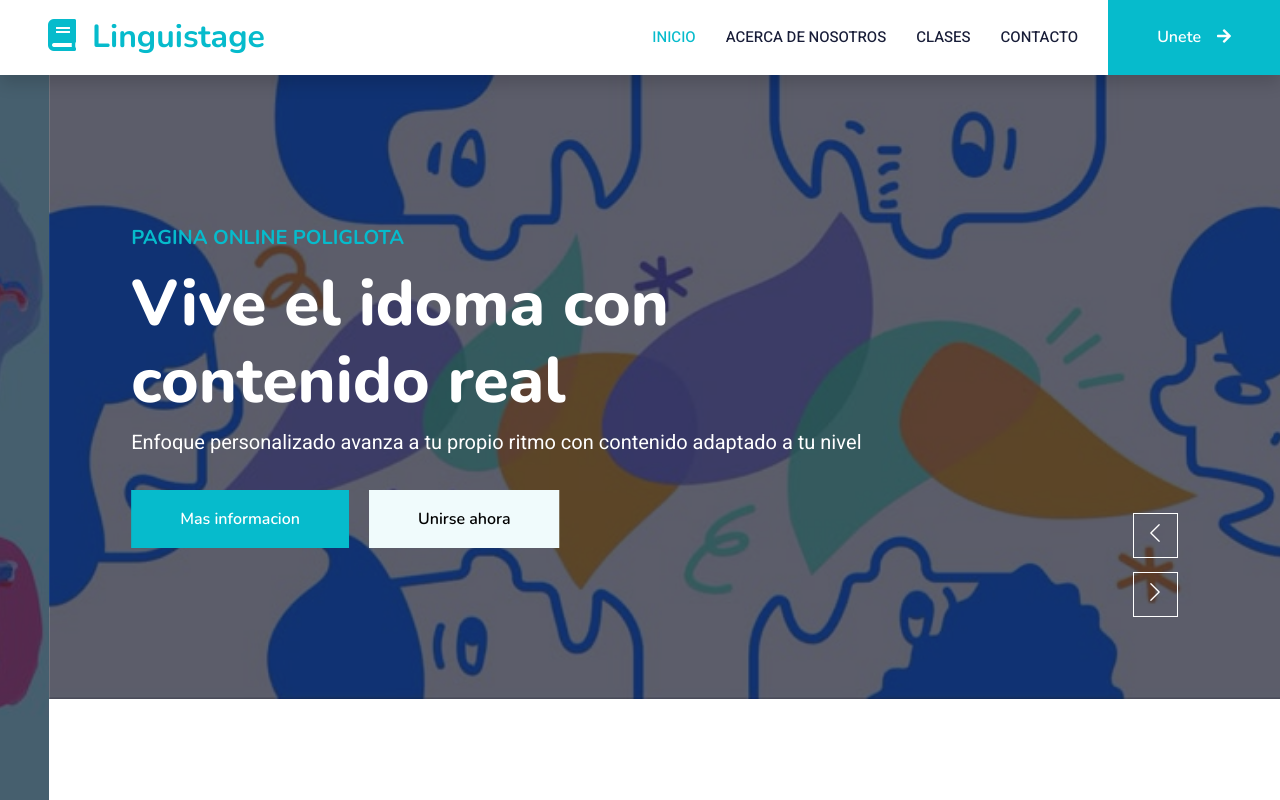
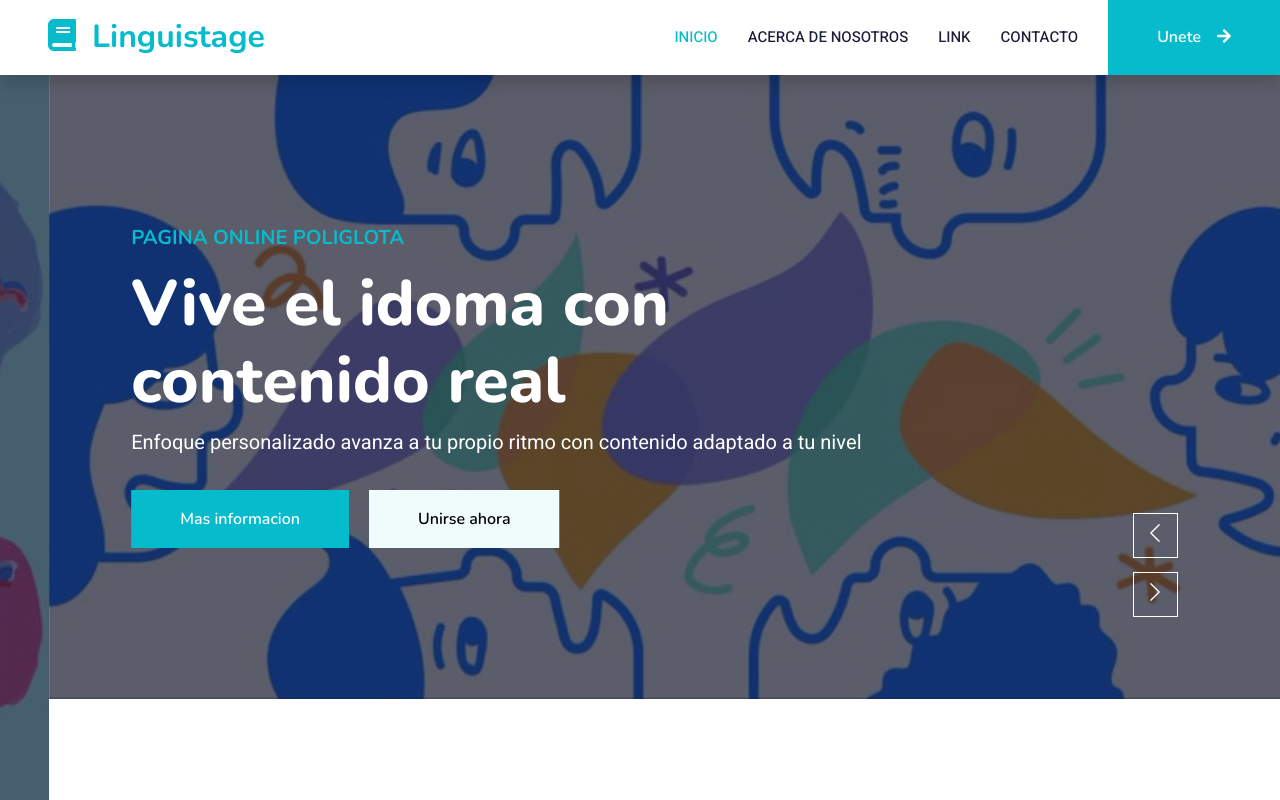
Before and after one commit to Ale1203-gg/Ale1203-gg.github.io, a plain HTML site: page index.html in a window 1280 px wide. Shown: the top 800 px of the page. Drawn offline with nearby package versions, Linux system fonts and the light colour scheme.

Commit message:
Update index.html

```diff
--- a/index.html
+++ b/index.html
@@ -53,7 +53,7 @@
             <div class="navbar-nav ms-auto p-4 p-lg-0">
                 <a href="index.html" class="nav-item nav-link active">Inicio</a>
                 <a href="about.html" class="nav-item nav-link">Acerca de Nosotros</a>
-                <a href="courses.html" class="nav-item nav-link">Clases</a>
+                <a href="courses.html" class="nav-item nav-link">Link</a>
                 <div class="nav-item dropdown">
                     <div class="dropdown-menu fade-down m-0">
                         <a href="team.html" class="dropdown-item">Equipo</a>
```
